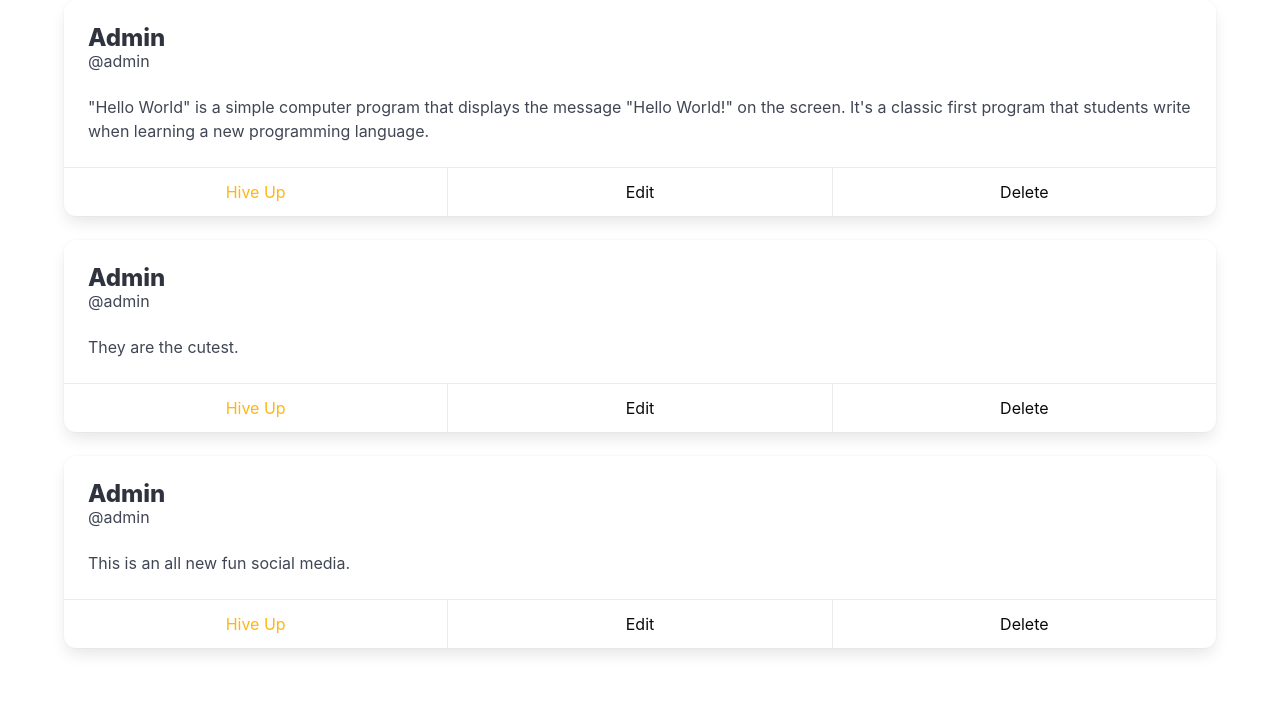
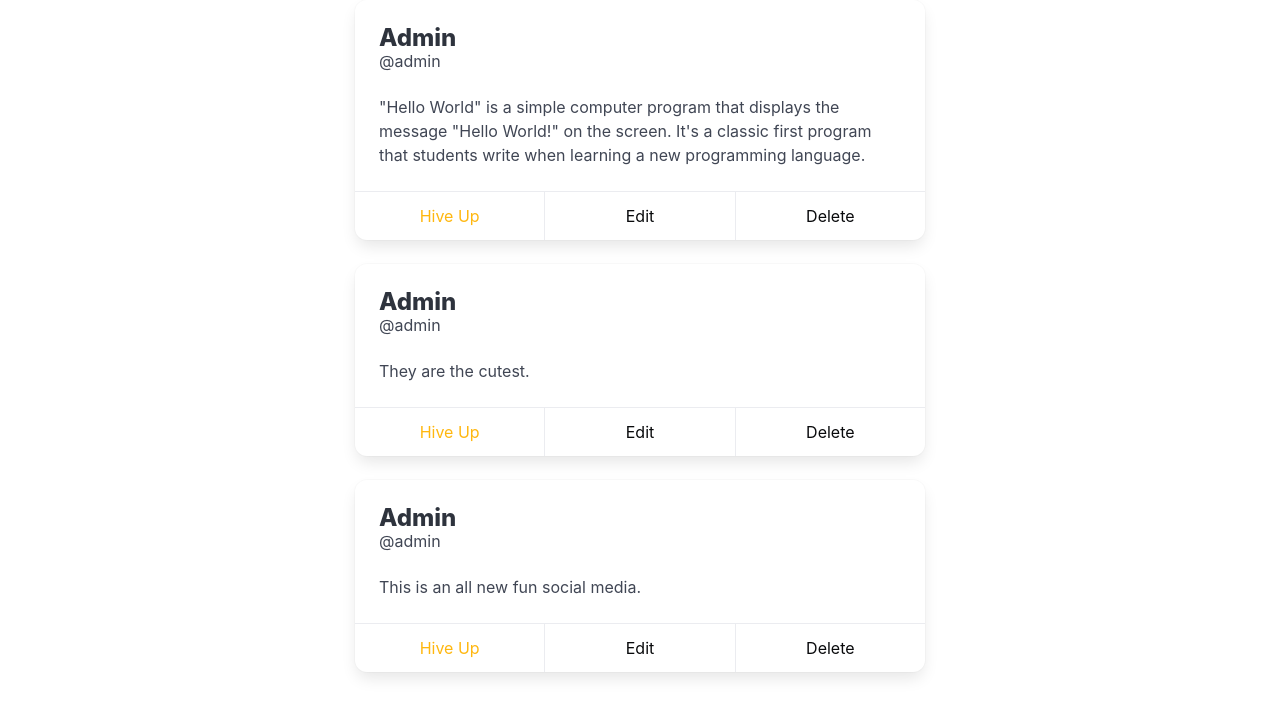
Before and after one commit to ritzvincentculanag/parakeet, a Django app: page /buzz/ in a window 1280 px wide. Shown: the part 64-781 px from the top of the page. Run offline with Django 5.2, Linux system fonts and the light colour scheme; data comes from the database, SQL or seed files in the repository; both versions use the stored data as it was after the commit.

Commit message:
add initial layout for newsfeed

```diff
--- a/templates/buzz/list.html
+++ b/templates/buzz/list.html
@@ -5,7 +5,16 @@
 {% endblock title %}
 
 {% block content %}
-  {% for buzz in buzzes %}
-    {% include "components/buzz.html" with buzz=buzz %}
-  {% endfor %}
+<div class="fixed-grid has-4-cols">
+  <div class="grid">
+    <div class="cell"></div>
+    <div class="cell is-col-span-2">
+      {% for buzz in buzzes %}
+        {% include "components/buzz.html" with buzz=buzz %}
+      {% endfor %}
+    </div>
+    <div class="cell"></div>
+  </div>
+</div>
+
 {% endblock content %}
```
Also changed, not shown: db.sqlite3.
